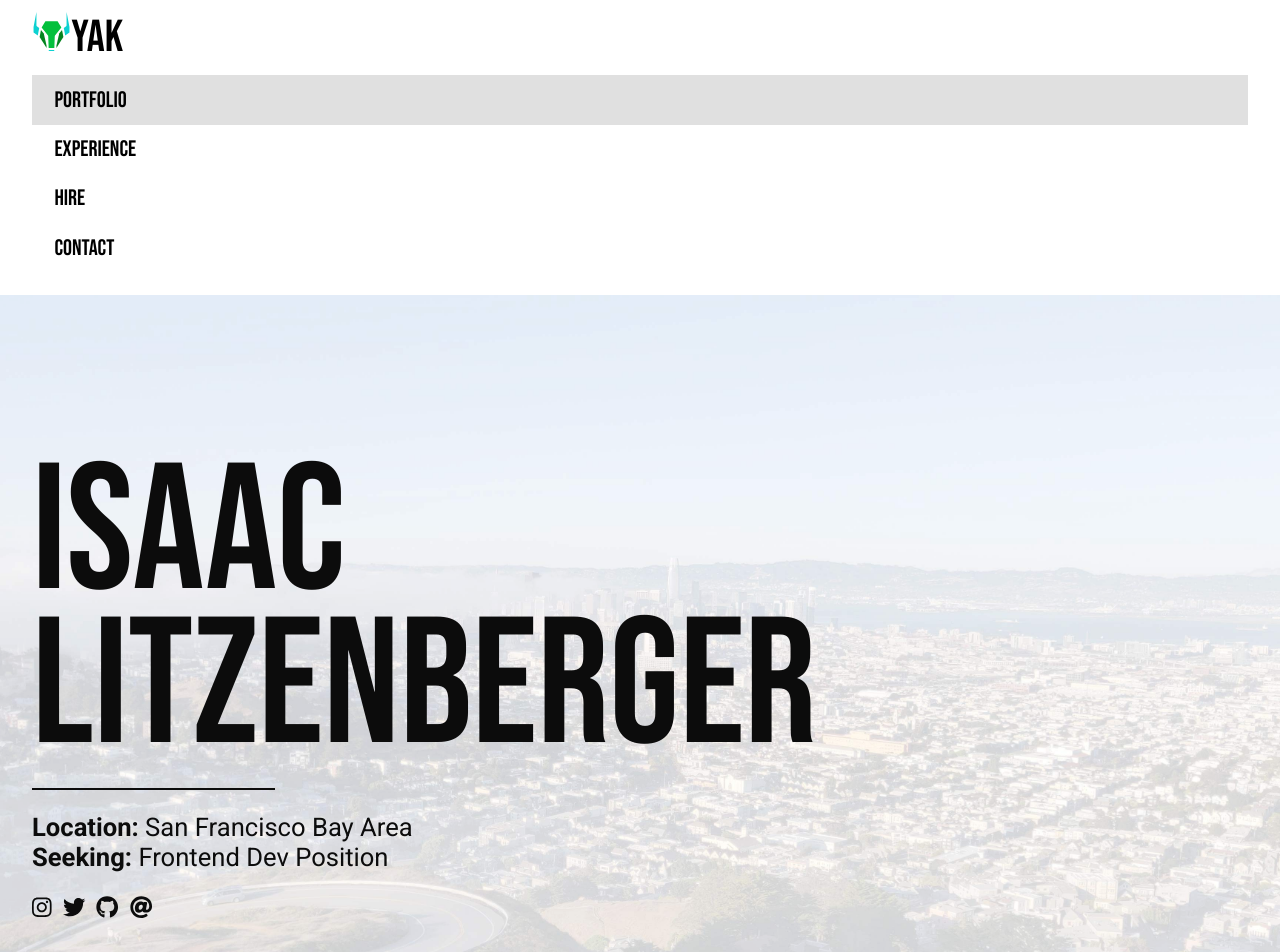
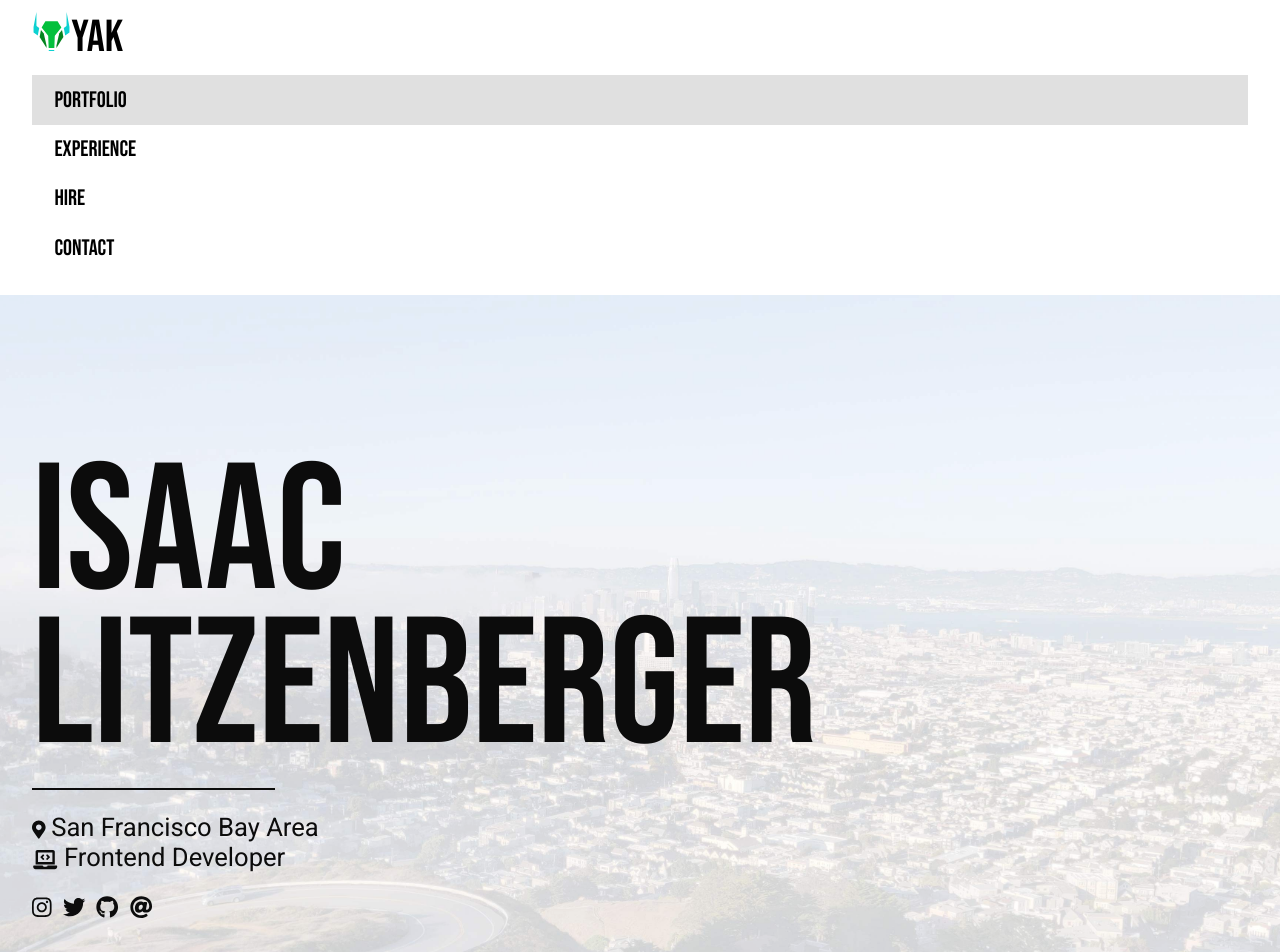
Before and after one commit to yak-was-here/yak-was-here, a Next.js app: page / in a window 1280 px wide. Shown: the top 952 px of the page. Built offline with nearby package versions, Linux system fonts and the light colour scheme.

Commit message:
Improve Hero

```diff
--- a/components/Hero.js
+++ b/components/Hero.js
@@ -1,4 +1,7 @@
 import ContactIcons from "./ContactIcons";
+import { FontAwesomeIcon } from '@fortawesome/react-fontawesome'
+import { faMapMarkerAlt } from '@fortawesome/free-solid-svg-icons'
+import { faLaptopCode } from '@fortawesome/free-solid-svg-icons'
 
 
 function Hero() {
@@ -11,8 +14,8 @@ function Hero() {
                 </h1>
                 <hr/>
                 <div className="seeking no-select">
-                    <strong>Location:</strong> San Francisco Bay Area<br/>
-                    <strong>Seeking:</strong> Frontend Dev Position
+                    <FontAwesomeIcon icon={faMapMarkerAlt} />San Francisco Bay Area<br/>
+                    <FontAwesomeIcon icon={faLaptopCode} />Frontend Developer
                 </div>
                 <ContactIcons/>
             </div>
```
